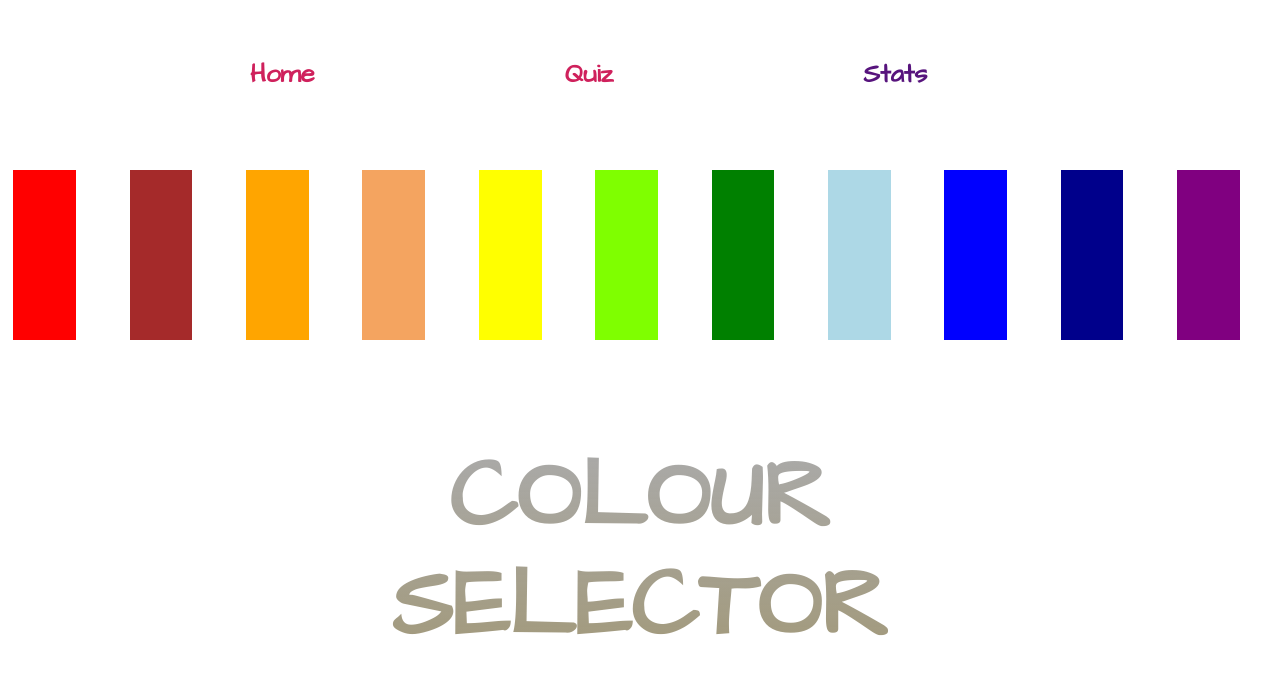
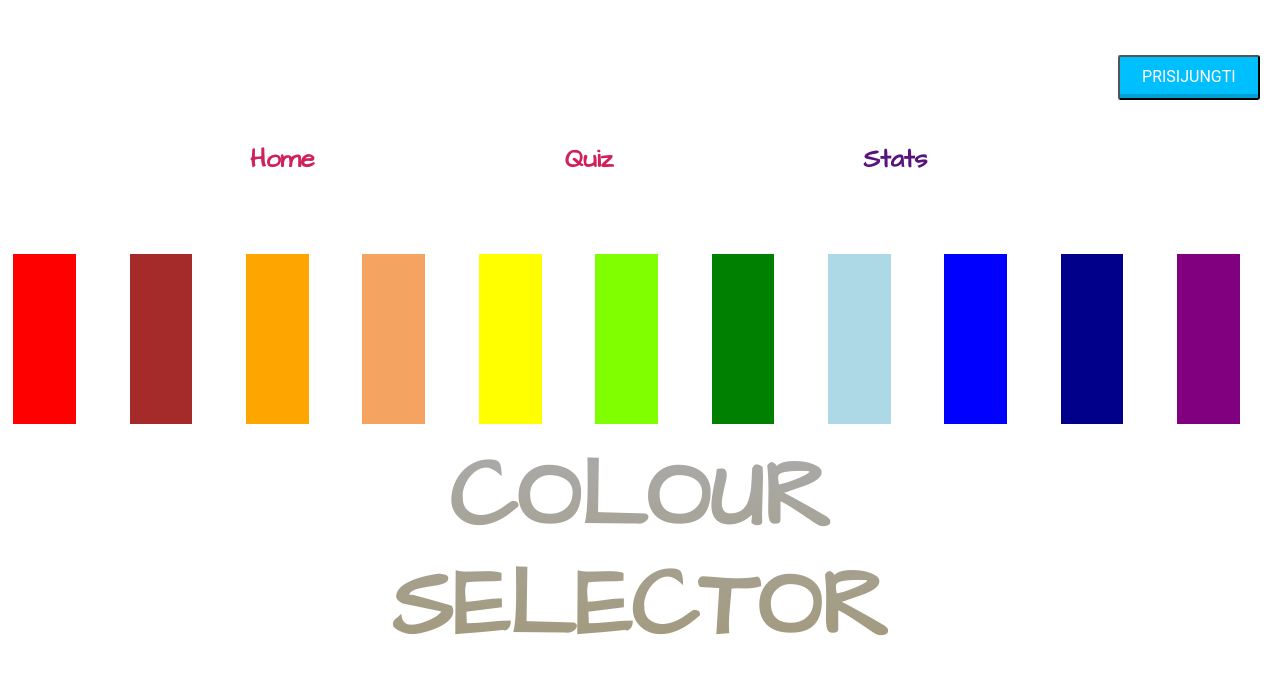
Before and after one commit to ignas26/colour_selector-redux-nodeJS, a React app in the folder client/: page / in a window 1280 px wide. Built offline with nearby package versions, Linux system fonts and the light colour scheme.

Commit message:
fixed loggedOut component to properly display whether the user is logged in or not

```diff
--- a/client/src/components/LoggedOut.js
+++ b/client/src/components/LoggedOut.js
@@ -1,36 +1,36 @@
 import React from 'react';
 import {connect} from "react-redux";
 import * as actions from "../actions/user";
+import {Link} from 'react-router-dom';
 
 
 class LoggedOut extends React.Component {
+state={
+  temp:"Vartotojas admin yra neprisijungęs"
+};
 
   render() {
 
-    return ( <loggedOut>
-          <div className="logout">
+    return ( <div>
+          <div className="loggout">
             {this.props.user.name &&
-            <button className="logout-btn"
+            <button className="loggout-btn"
                     onClick={() => {
                       this.props.logout();
                     }}>Logout
             </button>
             }
           </div>
-          <div className="logged-in">{this.props.user.name ?
-              <h1>Jūs esate prisijungę kaip <span> {this.props.user.name} </span></h1> : null} </div>
-      <h2 className="message">{this.props.user.message}</h2>
+          <div className="loggedIn"> {this.props.user.name ?
+              <h1>Jūs esate prisijungę kaip <span> {this.props.user.name} </span></h1> : <Link to={'/login'} className="notLogged-button"><button> Prisijungti</button> </Link>} </div>
           <div className="clearfix"></div>
-        </loggedOut>
+        </div>
     )
   };
 }
-
-
 
 const mapStateToProps=(state)=>{
   return{user:state.user}
 };
 
-
 export default connect(mapStateToProps, actions)(LoggedOut);
--- a/client/src/reducers/userReducer.js
+++ b/client/src/reducers/userReducer.js
@@ -1,8 +1,8 @@
-const user = (state={user:'', err:'', message:''}, action)=>{
+const user = (state={user:'', err:''}, action)=>{
   switch (action.type){
     case 'NEW_USER' :return {name:action.payload,err:""};
     case 'AUTH_ERROR' :return {name:"", err:"incorrect login credentials"};
-    case 'LOGOUT' :return {name:"", err:"", message:"Vartotojas admin atsijungė"};
+    case 'LOGOUT' :return {name:"", err:""};
     default : return state;
   }
 };
--- a/client/src/sass/components/_loggedOut.scss
+++ b/client/src/sass/components/_loggedOut.scss
@@ -4,7 +4,7 @@
     display: table;
 }
 
-.logged-in{
+.loggedIn{
     float: right;
     margin: 20px;
     h1{
@@ -18,9 +18,9 @@
     }
 }
 
-.logout{
-    .logout-btn{
-            float: right;
+.loggout{
+    float: right;
+    .loggout-btn{
             display:inline-block;
             padding:0.7em 1.4em;
             margin:55px 0.3em 0.3em 0;
@@ -42,6 +42,25 @@
     }
 }
 
-.message{
+.notLogged-button {
     float: right;
+    button {
+        display: inline-block;
+        padding: 0.7em 1.4em;
+        margin: 35px 0 0.3em 0;
+        border-radius: 0.15em;
+        box-sizing: border-box;
+        text-decoration: none;
+        font-family: 'Roboto', sans-serif;
+        text-transform: uppercase;
+        font-weight: 400;
+        color: #FFF;
+        background-color: deepskyblue;
+        box-shadow: inset 0 -0.6em 0 -0.35em rgba(0, 0, 0, 0.17);
+        text-align: center;
+        position: relative;
+        &:active {
+            top: 0.1em;
+        }
+    }
 }
```
Also changed, not shown: client/build/asset-manifest.json, client/build/index.html, client/build/service-worker.js, 8 other files.
